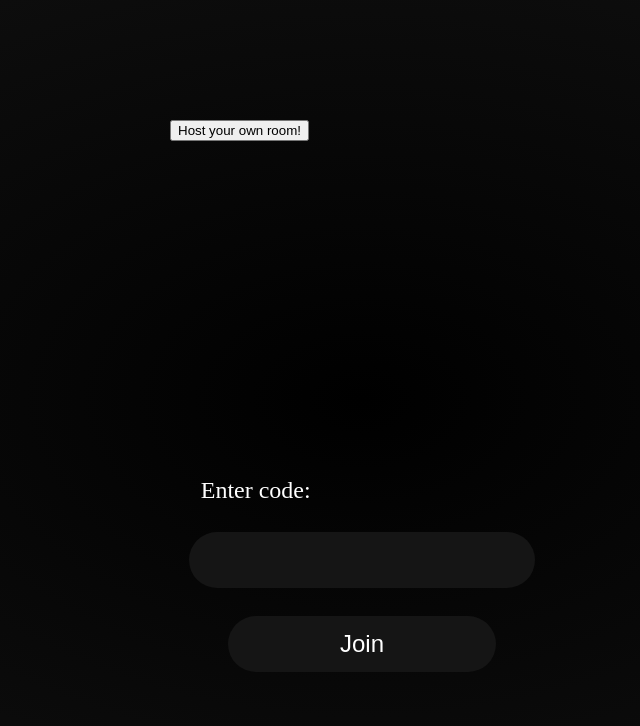
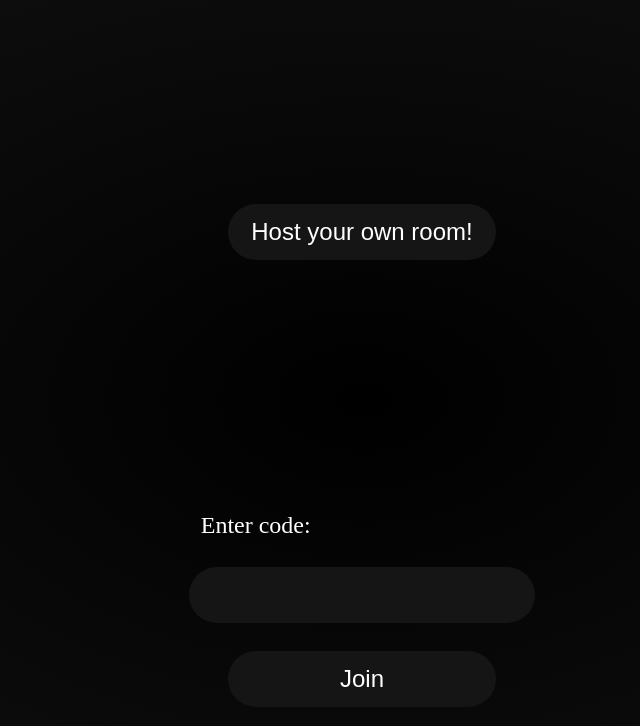
Before and after one commit to Angulorecto/onenight, a plain HTML site: page index.html in a window 1280 px wide. Shown: the whole page, without its empty margins (278-918 px from the left). Drawn offline with Linux system fonts and the light colour scheme.

Commit message:
Update index.css

```diff
--- a/styles/index.css
+++ b/styles/index.css
@@ -7,6 +7,18 @@ body {
   left: 35%;
   width: 30%;
   height: 70%;
+}
+.hostRoom {
+  font-size: 150%;
+  border-radius: 30px;
+  background-color: #151515;
+  color: #FFFFFF;
+  position: relative;
+  width: 70%;
+  height: 10%;
+  top: 15%;
+  left: 15%;
+  border: none;
 }
 .joinForm {
   height: 100%;
```
